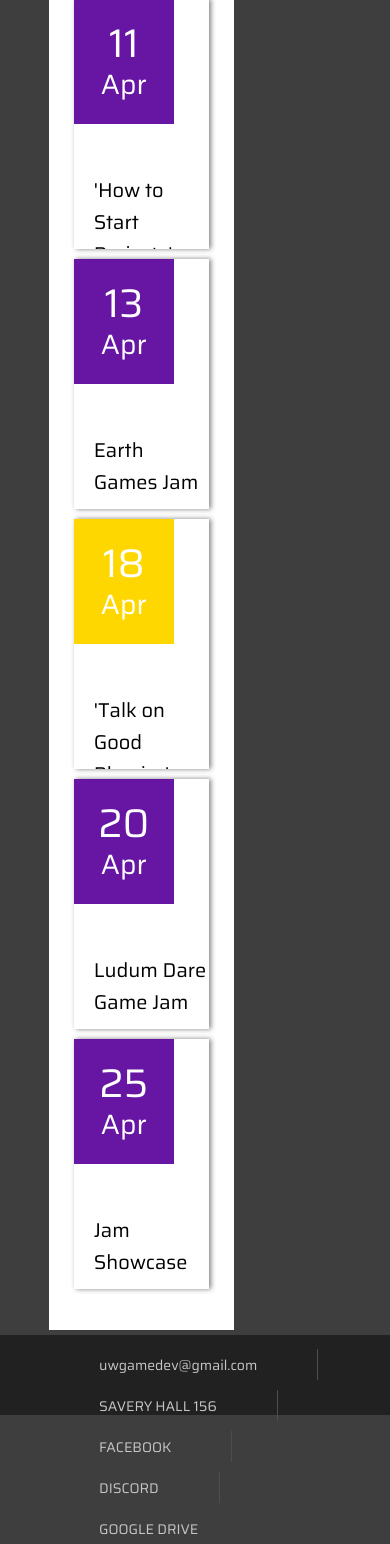
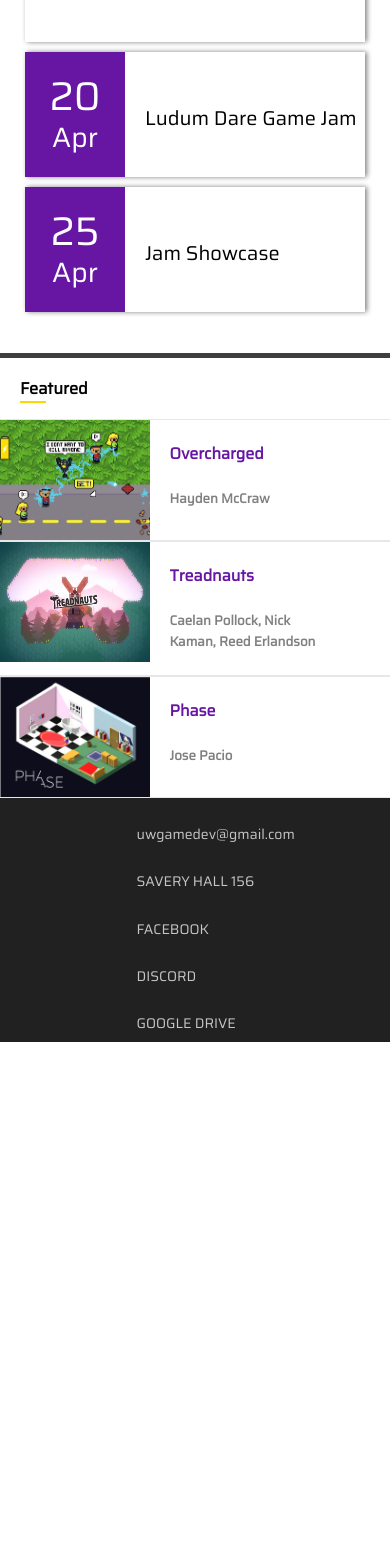
Before and after one commit to uwgamedev/uwgamedev.github.io, a PHP site: page / in a window 390 px wide. Shown: the part 2478-4022 px from the top of the page. After the commit the page ends 3520 px from the top, so only its background shows below. Run offline with PHP 8.4, Linux system fonts and the light colour scheme.

Commit message:
mobile friendly:

```diff
--- a/style.css
+++ b/style.css
@@ -79,7 +79,6 @@ body {
 	display: inline-block;
 	margin: 0px;
 	padding: 5px 20px 4px 20px;
-	border-right: 1px solid #4E4E4E;
 }
 
 #main {
@@ -222,21 +221,18 @@ body {
 }
 
 #footer {
-	clear: both;
-	width: 100%;
-	height: 80px;
-	margin-left: auto;
-	margin-right: auto;
-	padding-left: 10%;
-    margin-bottom: -80px;
-    padding-top: 1%
+    clear: both;
+    width: 100%;
+    overflow: auto;
+    padding: 0% 5% 2% 20%;
 }
 
 .contact, .contact_fencepost {
 	float: left;
 	margin-top: 10px;
-	padding-right: 60px;
-	padding-left: 60px;
+	padding: 0;
+	width: 33%;
+	margin-top: 3vh;
 }
 
 .contact_fencepost{
@@ -395,3 +391,21 @@ body {
 .resource {
 	overflow: hidden;
 }
+
+@media only screen and (max-width: 720px) {
+	#banner, #feature, #main {
+		margin: 0;
+	}
+
+	.contact, .contact_fencepost {
+		border: none;
+		padding-left: 20%;
+
+	}
+
+	#main, #navigation, #banner, #feature, .contact, .contact_fencepost {
+		width: 100%;
+	}
+
+
+}
```
